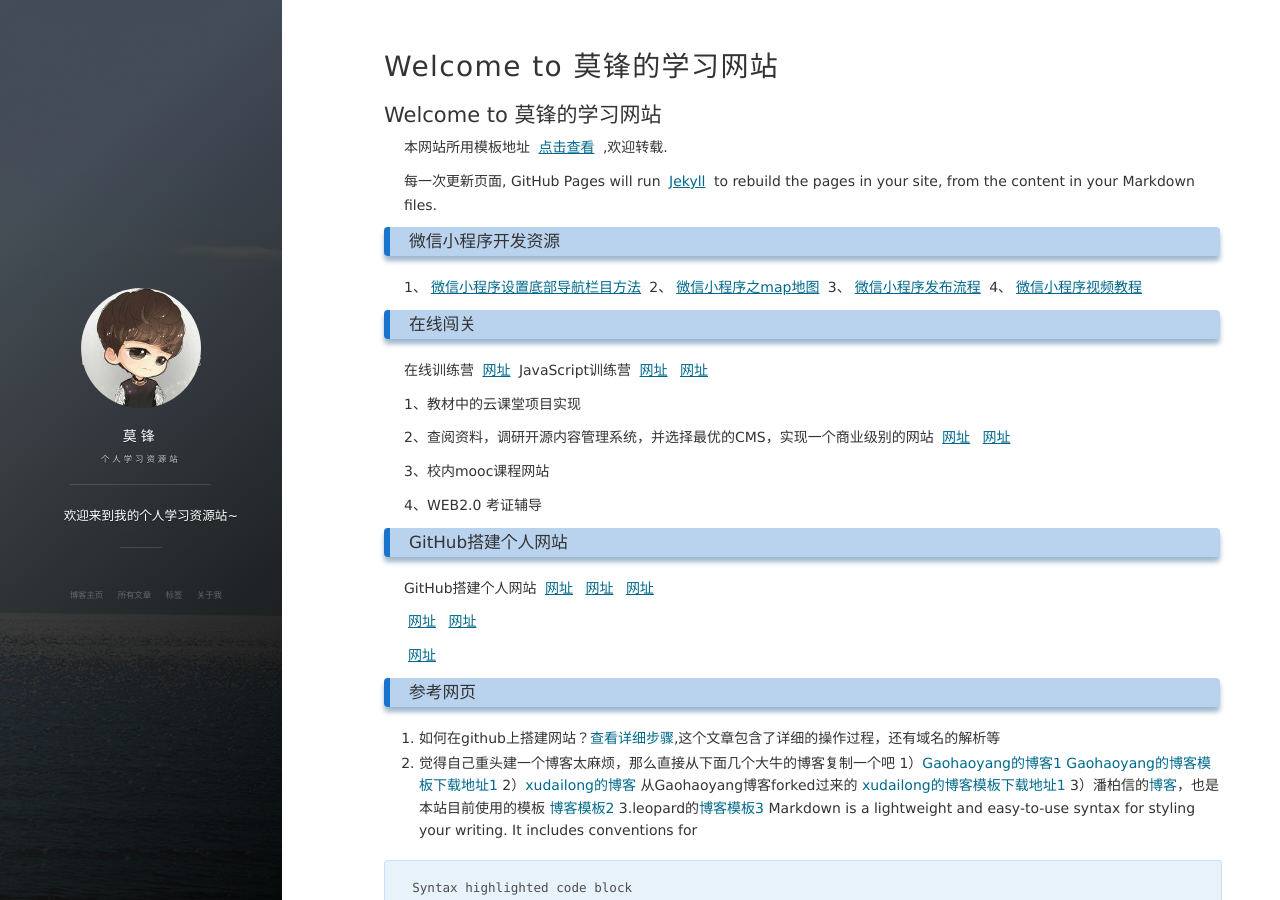
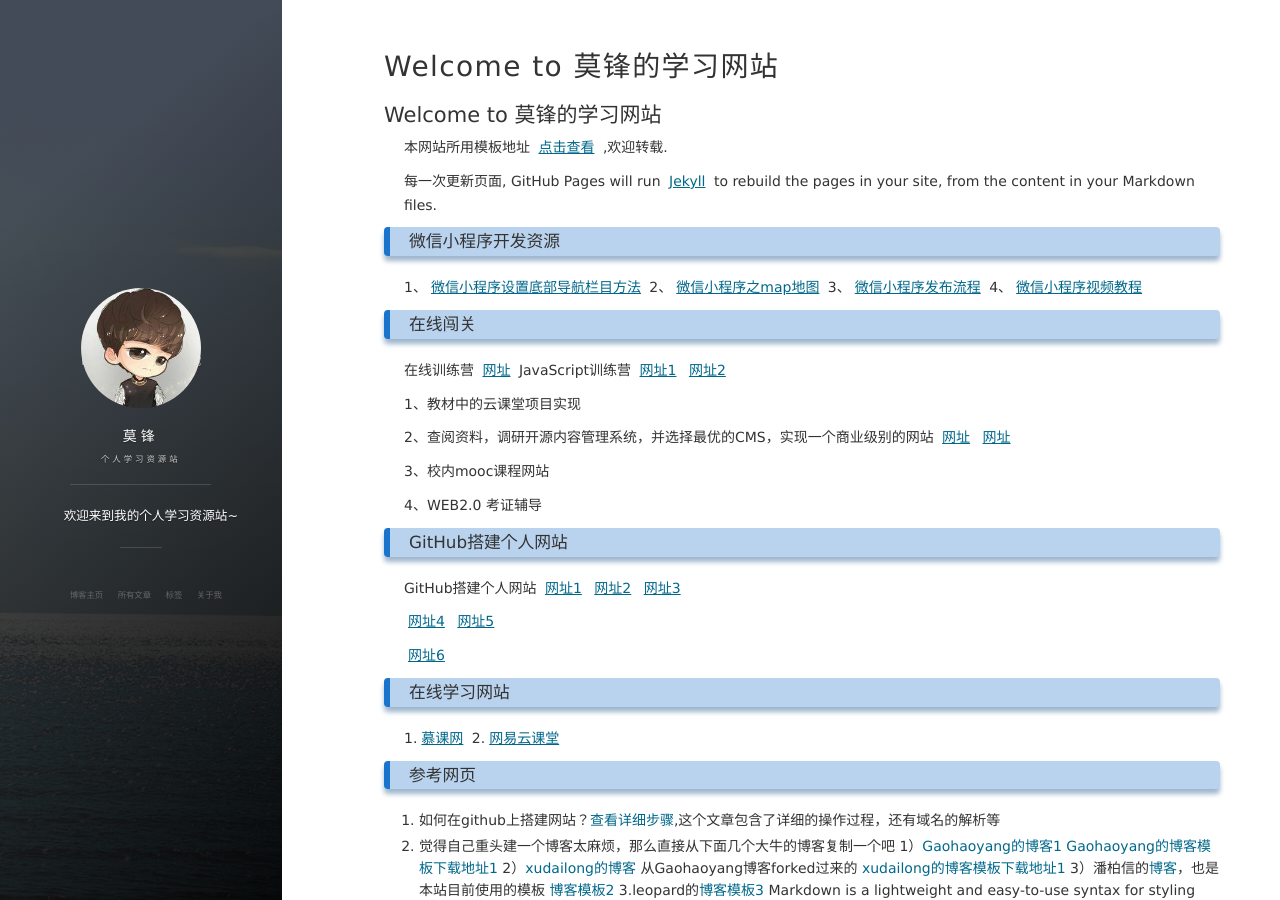
Before and after one commit to 1751864058/1751864058.github.io, a Jekyll site: the page built from index.md, in a window 1280 px wide and 900 px high. Built offline with Jekyll 4.4.1, drawn with Linux system fonts in a browser that asks for light colours; nearby versions of some CDN libraries; our own code applies the rules of GitHub Pages for plain Markdown files; the list of posts is cut into pages by our own code; comment, search, counter and statistics services are not loaded.

Commit message:
Update index.md

```diff
--- a/index.md
+++ b/index.md
@@ -12,8 +12,8 @@
 在线训练营
 [网址](https://www.freecodecamp.cn){:target="_blank"}
 JavaScript训练营
-[网址](https://www.w3cschool.cn/codecamp/list?pename=basic_javascript_camp){:target="_blank"}
-[网址](https://www.freecodecamp.cn/challenges/comment-your-javascript-code){:target="_blank"}
+[网址1](https://www.w3cschool.cn/codecamp/list?pename=basic_javascript_camp){:target="_blank"}
+[网址2](https://www.freecodecamp.cn/challenges/comment-your-javascript-code){:target="_blank"}
 
 1、教材中的云课堂项目实现
 
@@ -26,18 +26,21 @@
 4、WEB2.0 考证辅导
 ### GitHub搭建个人网站
 GitHub搭建个人网站
-[网址](https://pages.github.com/){:target="_blank"}
-[网址](http://blog.csdn.net/wangyj1108/article/details/51444419){:target="_blank"}
-[网址](https://www.cnblogs.com/joshtao/articles/6601430.html){:target="_blank"}
+[网址1](https://pages.github.com/){:target="_blank"}
+[网址2](http://blog.csdn.net/wangyj1108/article/details/51444419){:target="_blank"}
+[网址3](https://www.cnblogs.com/joshtao/articles/6601430.html){:target="_blank"}
 
 
-[网址](http://blog.csdn.net/pspgbhu/article/details/51205264){:target="_blank"}
-[网址](https://www.zhihu.com/question/24156818){:target="_blank"}
+[网址4](http://blog.csdn.net/pspgbhu/article/details/51205264){:target="_blank"}
+[网址5](https://www.zhihu.com/question/24156818){:target="_blank"}
 
 
 
 
-[网址](https://blog.csdn.net/wangbf_java/article/details/80518213){:target="_blank"}
+[网址6](https://blog.csdn.net/wangbf_java/article/details/80518213){:target="_blank"}
+### 在线学习网站
+1.[慕课网](https://www.imooc.com/){:target="_blank"}
+2.[网易云课堂](http://study.163.com/){:target="_blank"}
 ### 参考网页
 
 1.  如何在github上搭建网站？[查看详细步骤](https://www.cnblogs.com/camille666/p/how_to_build_website_at_github.html/){:target="_blank"},这个文章包含了详细的操作过程，还有域名的解析等
```
